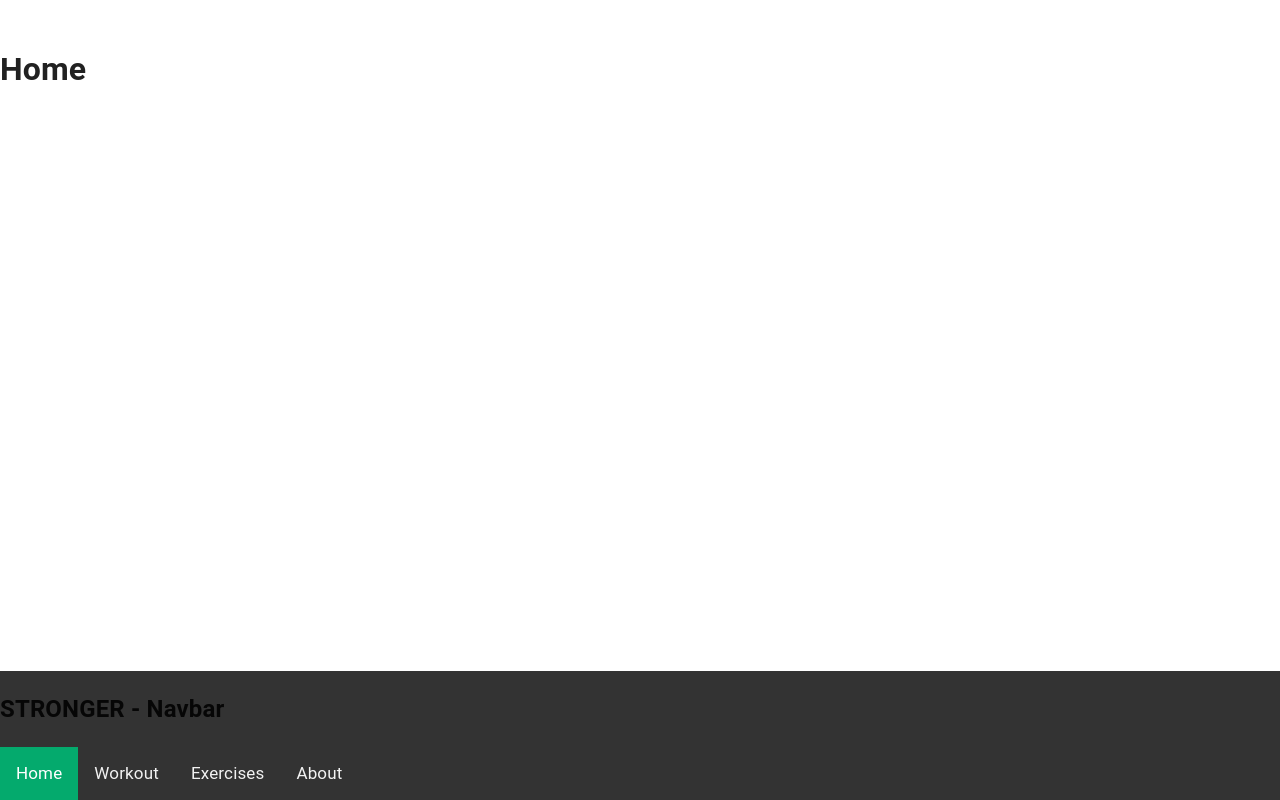
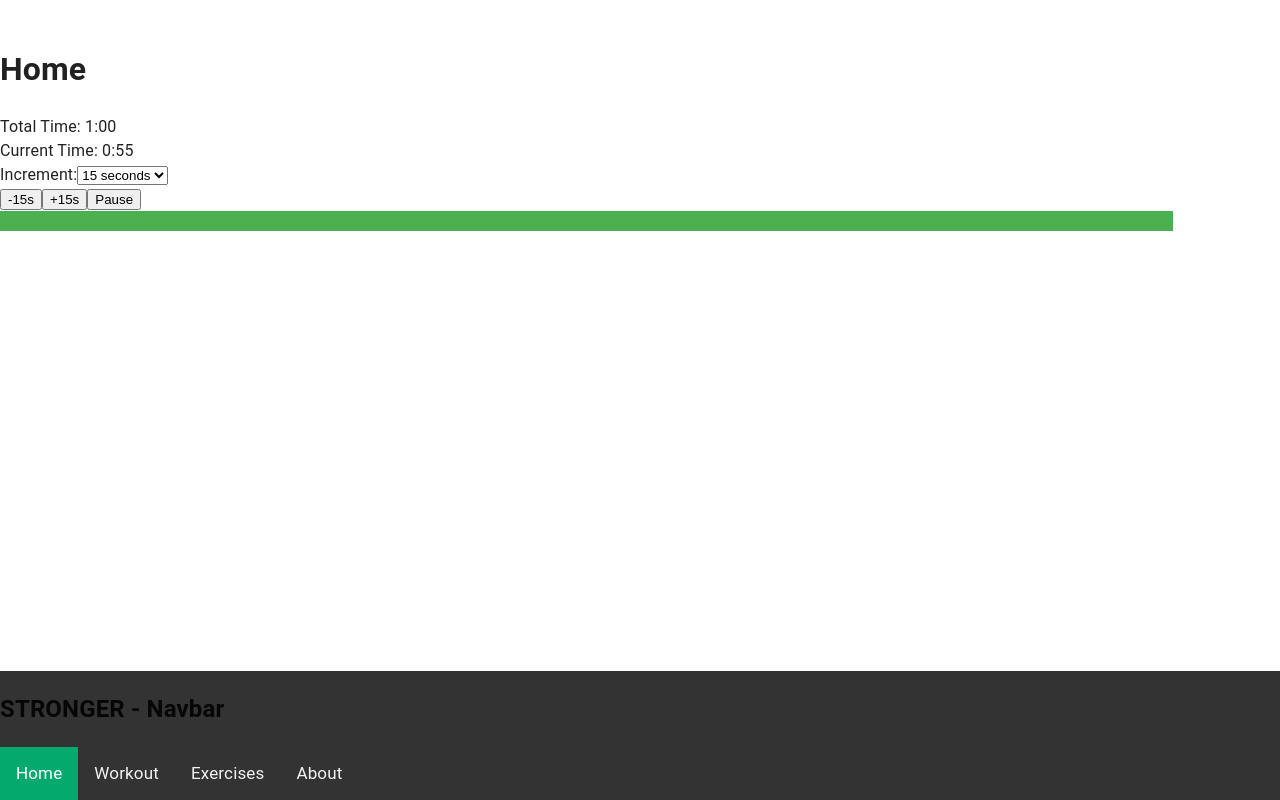
Before and after one commit to landevale/stronger, a React (Vite) app in the folder client/: page / in a window 1280 px wide. Built offline with nearby package versions, Linux system fonts and the light colour scheme.

Commit message:
Added loading & error msg to exercises

```diff
--- a/client/package.json
+++ b/client/package.json
@@ -15,6 +15,7 @@
     "formik": "^2.2.9",
     "react": "^18.2.0",
     "react-dom": "^18.2.0",
+    "react-infinite-scroller": "^1.2.6",
     "react-router-dom": "^6.6.2",
     "yup": "^0.32.11"
   },
--- a/client/src/App.css
+++ b/client/src/App.css
@@ -34,6 +34,11 @@
 /* Hide the link that should open and close the navbar on small screens */
 .navbar .icon {
   display: none;
+}
+
+.progress-bar {
+  height: 20px;
+  background-color: #4caf50;
 }
 
 /* #root {
--- /dev/null
+++ b/client/src/components/CountdownTimer.jsx
@@ -0,0 +1,114 @@
+import React, { useState, useEffect } from "react";
+import alarm from "../assets/boxing-bell.mp3";
+
+function CountdownTimer() {
+  const [totalTime, setTotalTime] = useState(60); // Initial total time in seconds
+  const [currentTime, setCurrentTime] = useState(totalTime); // Initial current time in seconds
+  const [isPaused, setIsPaused] = useState(false); // Initial pause state
+  const [isAlarmPlaying, setIsAlarmPlaying] = useState(false); // Initial Alarm state
+  const [increment, setIncrement] = useState(15); // Initial increment value
+  const audioRef = React.createRef();
+
+  // Function to decrease total time by chosen increment
+  const decreaseTotalTime = () => {
+    if (currentTime > increment) {
+      setTotalTime(totalTime - increment);
+      setCurrentTime(currentTime - increment);
+    } else if (currentTime > 0) {
+      setTotalTime(0);
+      setCurrentTime(0);
+    }
+  };
+
+  // Function to increase total time by chosen increment
+  const increaseTotalTime = () => {
+    setTotalTime(totalTime + increment);
+    setCurrentTime(currentTime + increment);
+    setIsAlarmPlaying(false);
+  };
+
+  // Function to handle increment value change
+  const handleIncrementChange = (event) => {
+    setIncrement(parseInt(event.target.value));
+  };
+
+  // Function to pause the timer
+  const handlePause = () => {
+    setIsPaused(!isPaused);
+  };
+
+  // Function to decrease current time by 1 second
+  const decreaseCurrentTime = () => {
+    setCurrentTime(currentTime - 1);
+  };
+
+  useEffect(() => {
+    let intervalId;
+    if (!isPaused && currentTime > 0) {
+      intervalId = setTimeout(() => {
+        decreaseCurrentTime();
+      }, 1000);
+    } else {
+      clearTimeout(intervalId);
+    }
+    return () => clearTimeout(intervalId);
+  }, [currentTime, isPaused]);
+
+  // Check if the current time is 0, and play the alarm if it is
+  useEffect(() => {
+    if (currentTime === 0 && !isAlarmPlaying) {
+      audioRef.current.play();
+      setIsAlarmPlaying(true);
+    }
+  }, [currentTime, isAlarmPlaying]);
+
+  // Calculate the percentage of current time compared to total time
+  const percentage = (currentTime / totalTime) * 100;
+
+  // Calculate the minutes and seconds of total time
+  const totalMinutes = Math.floor(totalTime / 60);
+  const totalSeconds = totalTime % 60;
+
+  // Calculate the minutes and seconds of current time
+  const currentMinutes = Math.floor(currentTime / 60);
+  const currentSeconds = currentTime % 60;
+
+  return (
+    <div>
+      <div>
+        <div>
+          Total Time: {totalMinutes}:
+          {totalSeconds < 10 ? `0${totalSeconds}` : totalSeconds}
+        </div>
+        <div>
+          Current Time: {currentMinutes}:
+          {currentSeconds < 10 ? `0${currentSeconds}` : currentSeconds}
+        </div>
+        <div>
+          <label>Increment:</label>
+          <select onChange={handleIncrementChange} value={increment}>
+            <option value={5}>5 seconds</option>
+            <option value={15}>15 seconds</option>
+            <option value={30}>30 seconds</option>
+          </select>
+        </div>
+        <button
+          onClick={decreaseTotalTime}
+          disabled={currentTime === 0 || totalTime === 0}
+        >
+          -{increment}s
+        </button>
+        <button onClick={increaseTotalTime}>+{increment}s</button>
+        <button onClick={handlePause} disabled={currentTime === 0}>
+          {isPaused ? "Resume" : "Pause"}
+        </button>
+      </div>
+      <div>
+        <div className="progress-bar" style={{ width: `${percentage}%` }} />
+      </div>
+      <audio ref={audioRef} src={alarm} />
+    </div>
+  );
+}
+
+export default CountdownTimer;
--- a/client/src/pages/Exercises.jsx
+++ b/client/src/pages/Exercises.jsx
@@ -8,6 +8,9 @@ import { DataContext } from "../App";
 
 function Exercises() {
   const [exercises, setExercises] = useState([]);
+  const [isLoading, setIsLoading] = useState(true);
+  const [errorMessage, setErrorMessage] = useState(""); // State to display error message
+
   // fetch lists of all exercises
   useEffect(() => {
     fetch("/api/exercises/")
@@ -15,8 +18,12 @@ function Exercises() {
       .then((data) => {
         setExercises(data);
         // setRefresh(false); // Reset refresh to false
-        // setIsLoading(false);
+        setIsLoading(false);
         console.log(data);
+      })
+      .catch(() => {
+        setErrorMessage("Unable to fetch exercises");
+        setIsLoading(false);
       });
   }, []);
 
@@ -25,8 +32,12 @@ function Exercises() {
       <div>
         <h1>Exercises</h1>
       </div>
+      {isLoading ? (
+        // Show a loading placeholder or message while the data is being fetched
+        <div>Loading...</div>
+      ) : (
         <div>
-        {exercises.map((ele, i) => (
+          {exercises.map((ele) => (
             <Card key={ele._id} sx={{ maxWidth: 345 }}>
               <CardActionArea>
                 <CardMedia
@@ -41,12 +52,15 @@ function Exercises() {
                   </Typography>
                   <Typography variant="body2" color="text.secondary">
                     {ele.bodyPart}
+                    {ele.equipment}
                   </Typography>
                 </CardContent>
               </CardActionArea>
             </Card>
           ))}
         </div>
+      )}
+      {errorMessage && <div className="error">{errorMessage}</div>}
     </>
   );
 }
--- a/client/src/pages/Home.jsx
+++ b/client/src/pages/Home.jsx
@@ -1,21 +1,14 @@
 import React, { useContext } from "react";
 import { DataContext } from "../App";
-import strongerLogo from "../assets/dumbbell.svg";
+import CountdownTimer from "../components/CountdownTimer";
 
 function Home() {
   return (
     <>
-      {/* <div>
-        <a href="https://vitejs.dev" target="_blank">
-          <img src={strongerLogo} className="logo" alt="Vite logo" />
-        </a>
-        <a href="https://reactjs.org" target="_blank">
-          <img src={strongerLogo} className="logo react" alt="React logo" />
-        </a>
-      </div> */}
       <div>
         <h1>Home</h1>
       </div>
+      <CountdownTimer />
     </>
   );
 }
```
Also changed, not shown: client/src/components/Timer.jsx (deleted), 2 other files (tests, documents, lock files or other folders). Lines whose indentation alone changed are shown as unchanged.
